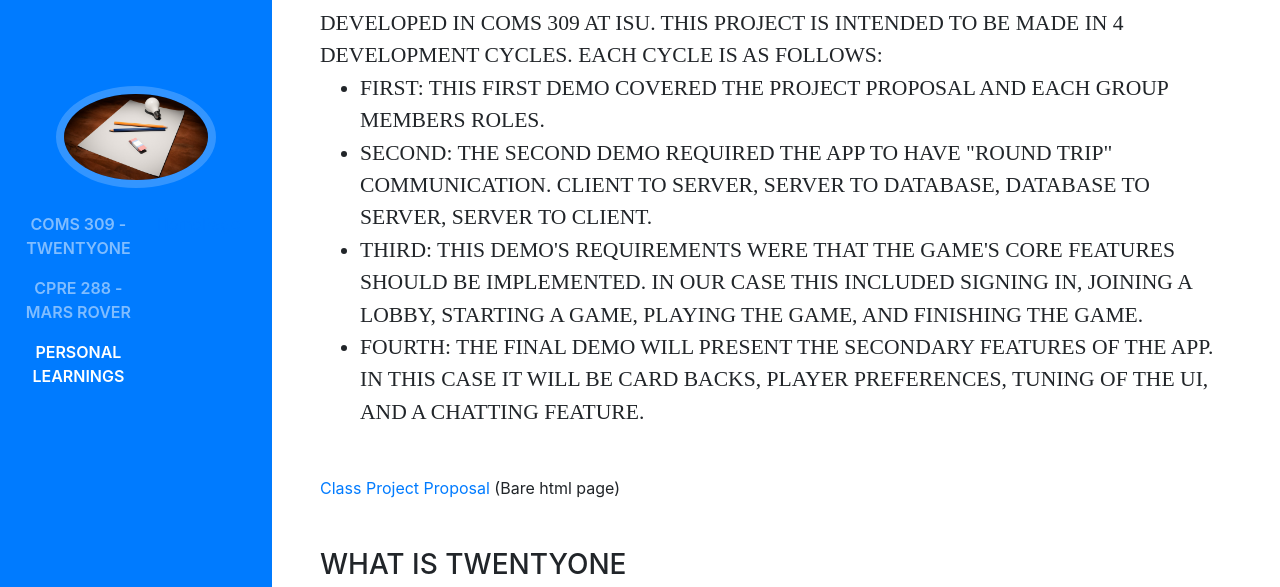
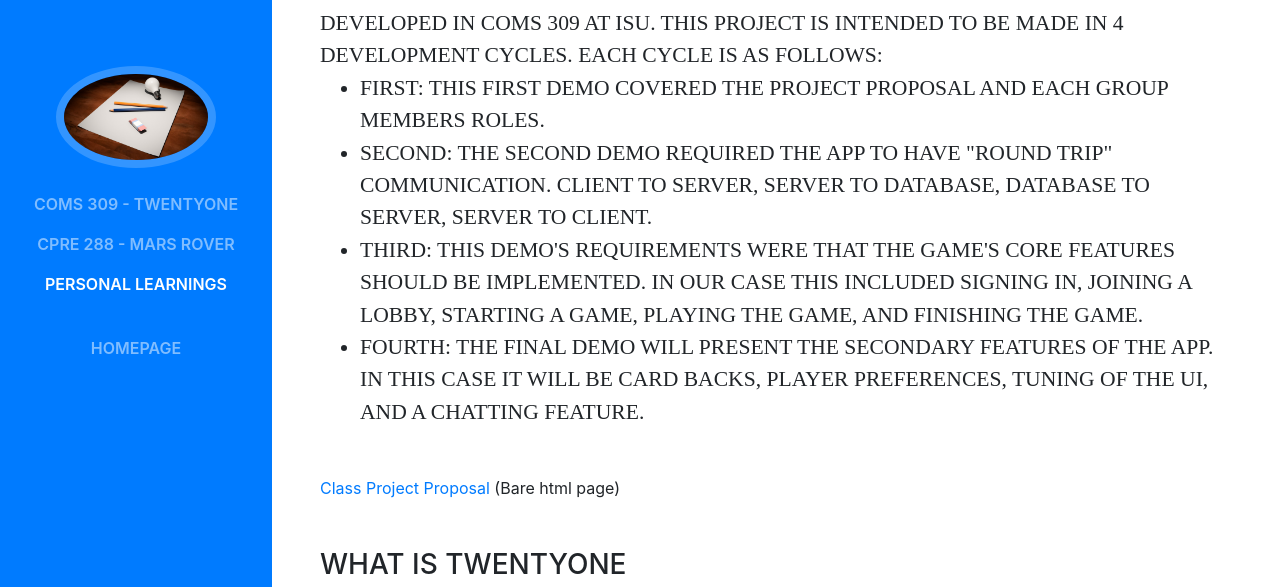
Before and after one commit to KeatonDJ/KeatonDJ.github.io, a website with bundled scripts: page projectsPage.html in a window 1280 px wide. Shown: the part 163-750 px from the top of the page. Built offline with nearby package versions, Linux system fonts and the light colour scheme; a web font is replaced by a local one.

Commit message:
Fixed typo that caused the navbar to not function properly.

```diff
--- a/projectsPage.html
+++ b/projectsPage.html
@@ -43,10 +43,11 @@
 					<li class="nav-item">
 						<a class="nav-link js-scroll-trigger" href="#learning">Personal Learnings</a>
 					</li>
+					<br />
+					<li class="nav-item mb-5">
+						<a class="nav-link" href="index.html">HomePage</a>
+					</li>
 				</ul>
-					<p class="nav-item">
-						<a class="nav-link js-scroll-trigger" href="index.html">HomePage</a>
-					</p>
 			</div>
 		</nav>
 		<div class="container-fluid p-0">
```
Also changed, not shown: index.html (+4 -5 lines).
